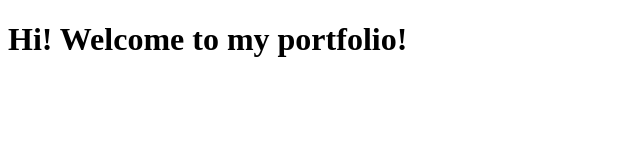
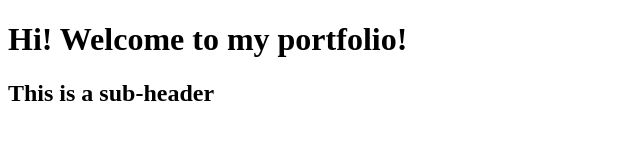
Before and after one commit to FelixSolon/FelixSolon.github.io, a plain HTML site: page index.html in a window 1280 px wide. Shown: the whole page, without its empty margins (0-640 px from the left). Drawn offline with Linux system fonts and the light colour scheme.

Commit message:
Change homepage

```diff
--- a/index.html
+++ b/index.html
@@ -8,5 +8,6 @@
 </head>
 <body>
     <h1>Hi! Welcome to my portfolio!</h1>
+    <h2>This is a sub-header</h2>
 </body>
 </html>
```
